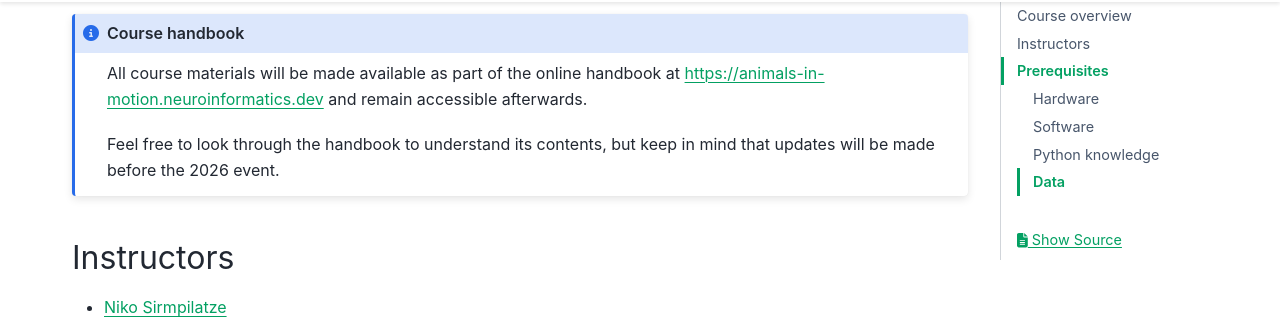
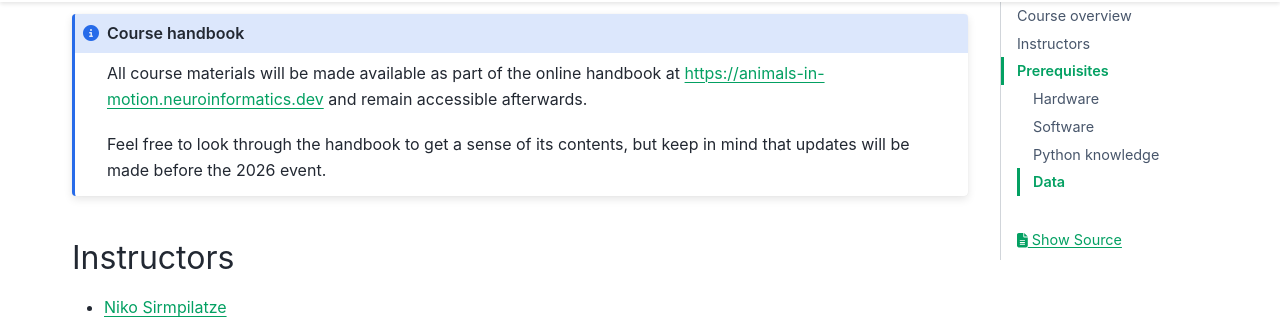
Before and after one commit to neuroinformatics-unit/neuroinformatics-unit.github.io, a Sphinx documentation site: the page built from docs/source/open-software-summer-school/2026/animals-in-motion.md, in a window 1280 px wide and 900 px high, scrolled down 2175 px. Shown: the part 126-453 px from the top of the window. Built offline with Sphinx 7.4.7 and the PyData theme 0.15.4, drawn with Linux system fonts in a browser that asks for light colours; nearby versions of some CDN libraries.

Commit message:
modify wording about looking through the handbook

```diff
--- a/docs/source/open-software-summer-school/2026/animals-in-motion.md
+++ b/docs/source/open-software-summer-school/2026/animals-in-motion.md
@@ -58,7 +58,7 @@ The final two days—**Thursday and Friday**—are dedicated to collaboration. W
 
 All course materials will be made available as part of the online handbook at <https://animals-in-motion.neuroinformatics.dev> and remain accessible afterwards.
 
-Feel free to look through the handbook to understand its contents, but keep in mind that updates will be made before the 2026 event.
+Feel free to look through the handbook to get a sense of its contents, but keep in mind that updates will be made before the 2026 event.
 
 :::
 
```
